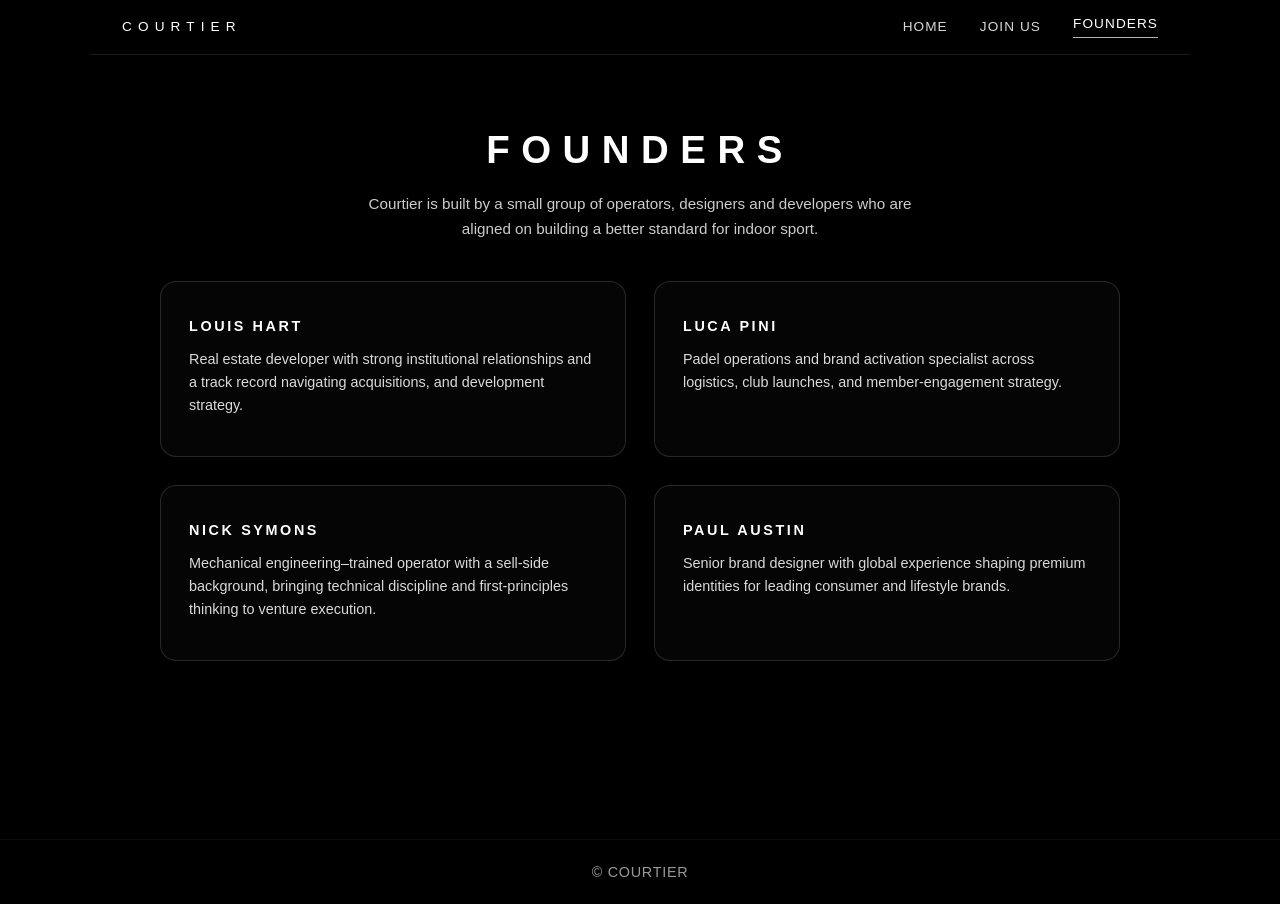
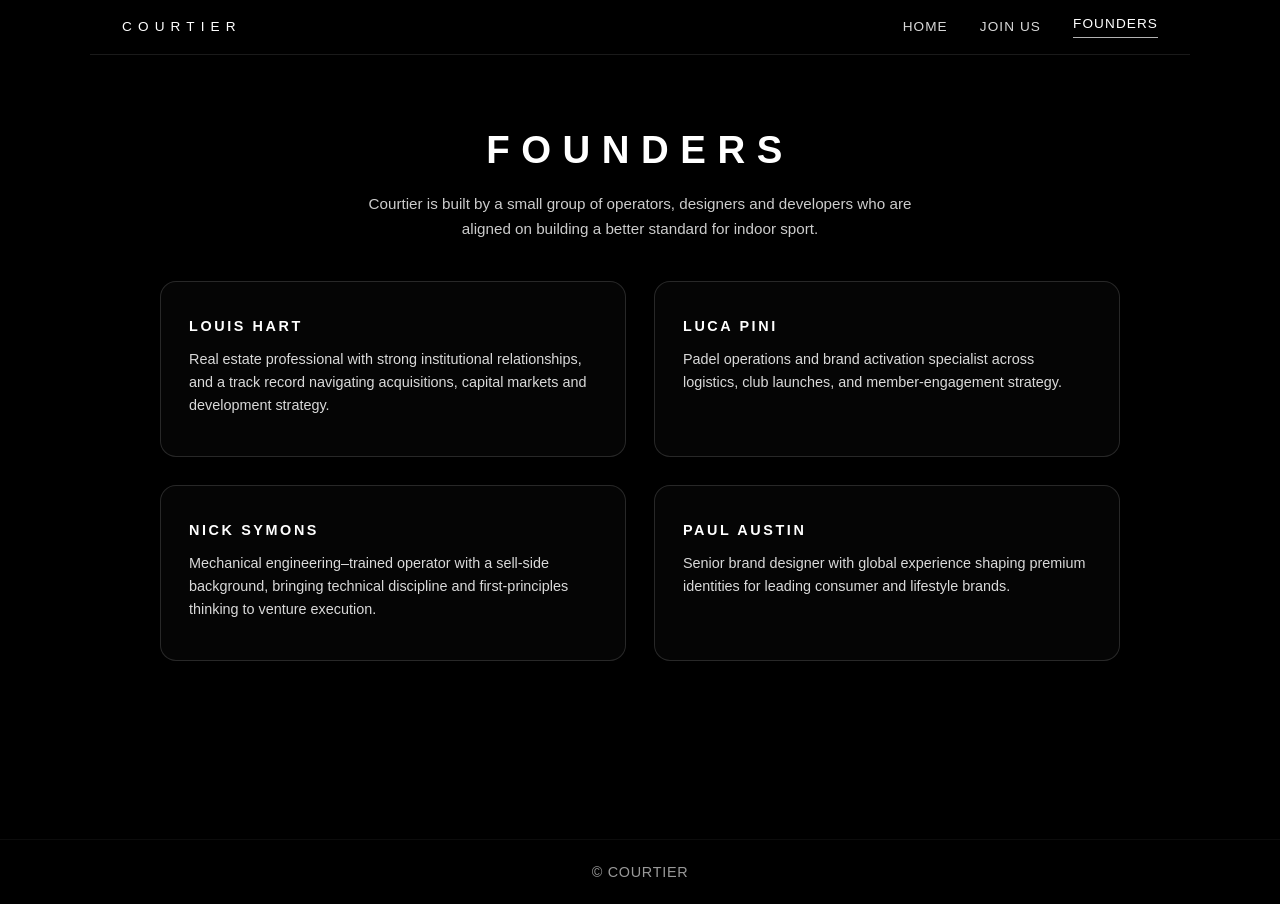
Before and after one commit to NickCoding122/Courtier, a Next.js app: page /founders in a window 1280 px wide. Built offline with nearby package versions, Linux system fonts and the light colour scheme; a web font is replaced by a local one.

Commit message:
Revise description for founder Louis Hart
Updated the description of Louis Hart to reflect his professional role more accurately.

```diff
--- a/app/founders/page.tsx
+++ b/app/founders/page.tsx
@@ -12,8 +12,8 @@ export default function FoundersPage() {
           <div className="founder-card">
             <h2 className="founder-name">Louis Hart</h2>
             <p className="founder-text">
-              Real estate developer with strong institutional relationships and a track record
-              navigating acquisitions, and development strategy.
+              Real estate professional with strong institutional relationships, and a track record
+              navigating acquisitions, capital markets and development strategy.
             </p>
           </div>
 
```
